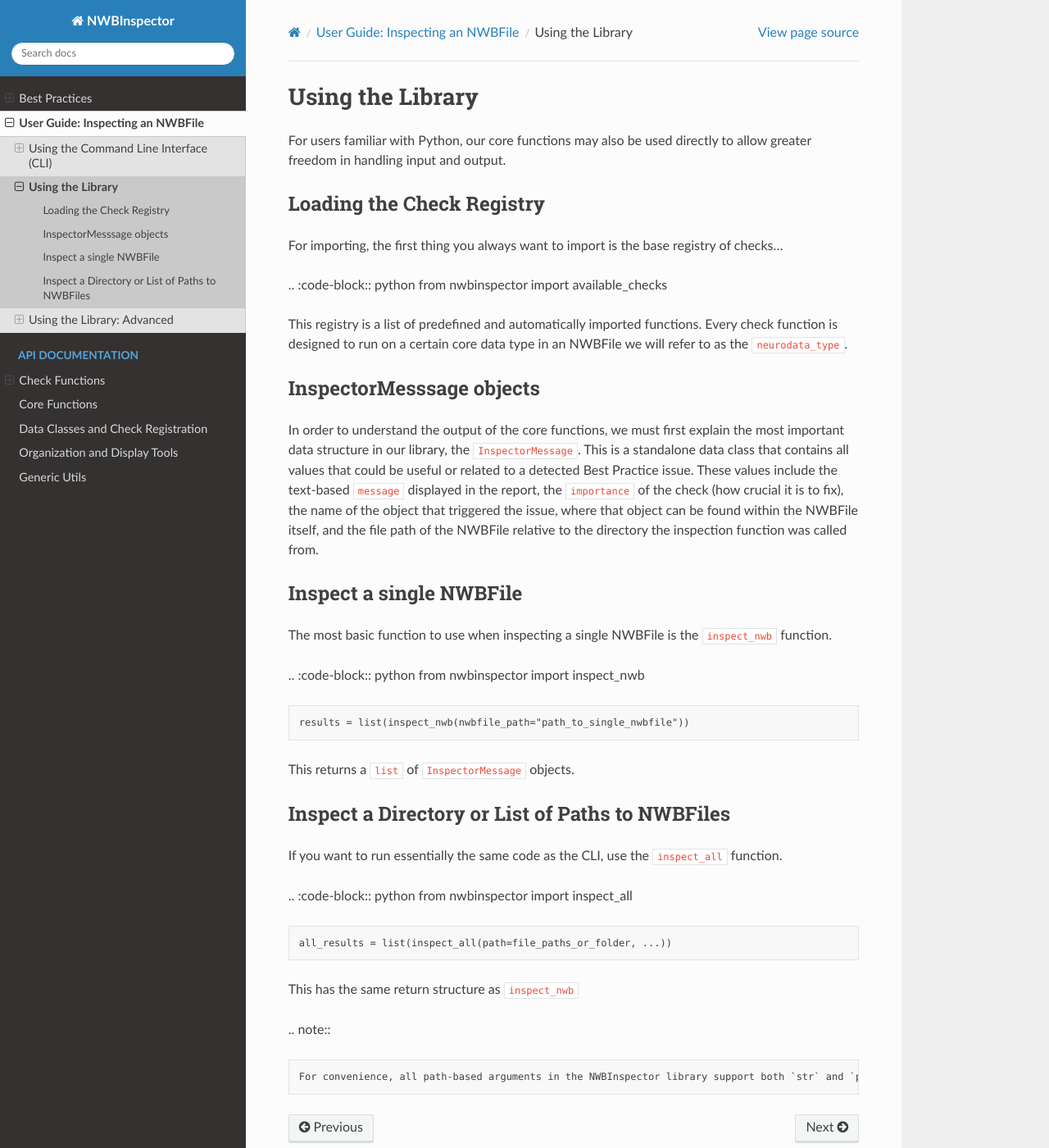
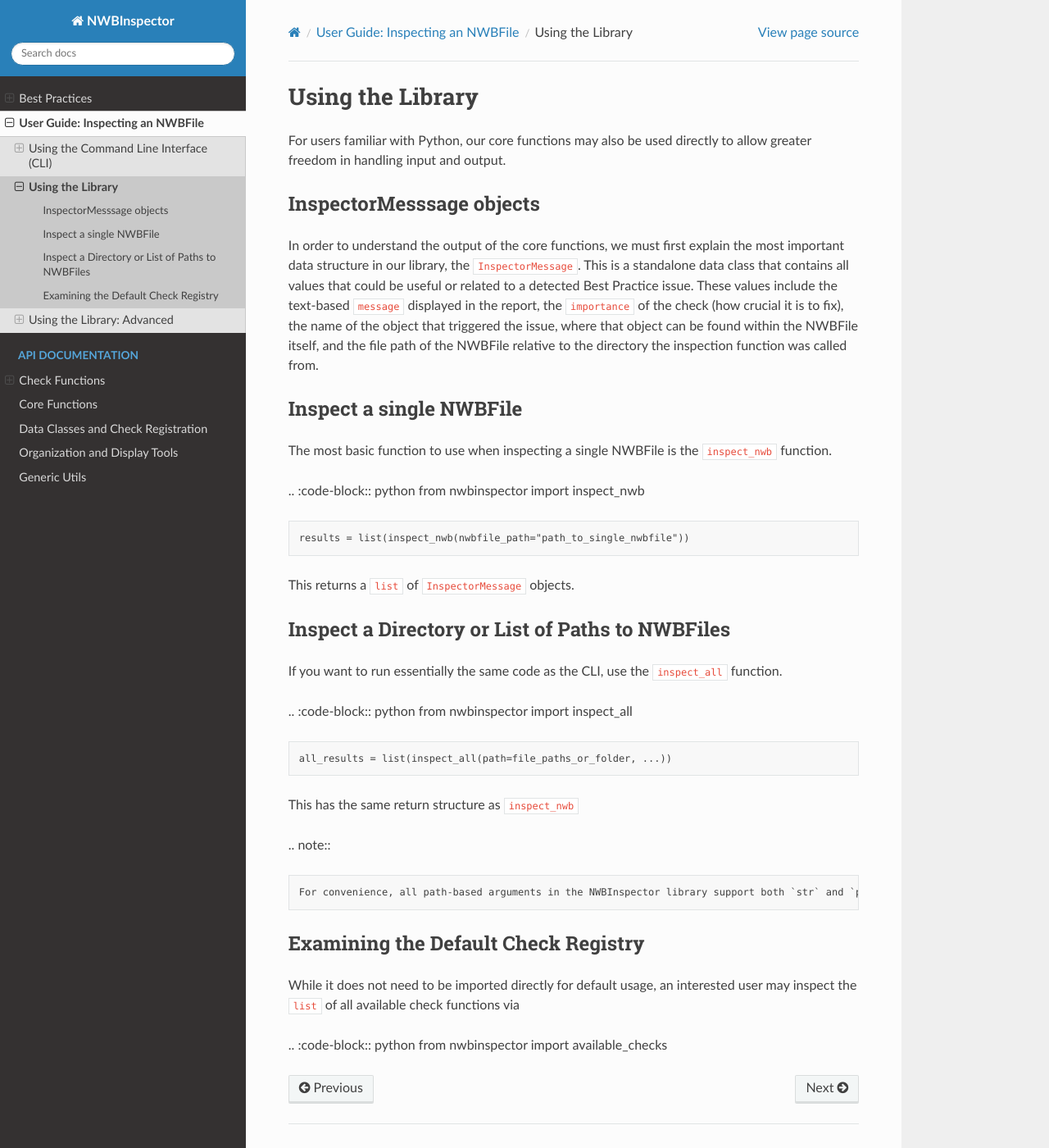
Before and after one commit to NeurodataWithoutBorders/nwbinspector, a Sphinx documentation site: the page built from docs/user_guide/usage_as_a_library.md, in a window 1280 px wide and 1400 px high. Shown: the whole window at 82% size. Built offline with Sphinx 7.4.7 and the Read the Docs theme 2.0.0, drawn with Linux system fonts in a browser that asks for light colours; pages that are not in the unit, such as notebooks, are missing from menus.

Commit message:
check registry is not actually required

```diff
--- a/docs/user_guide/usage_as_a_library.md
+++ b/docs/user_guide/usage_as_a_library.md
@@ -2,19 +2,6 @@
 =================
 
 For users familiar with Python, our core functions may also be used directly to allow greater freedom in handling input and output.
-
-
-Loading the Check Registry
---------------------------
-
-For importing, the first thing you always want to import is the base registry of checks...
-
-.. :code-block:: python
-    from nwbinspector import available_checks
-
-
-This registry is a list of predefined and automatically imported functions.
-Every check function is designed to run on a certain core data type in an NWBFile we will refer to as the `neurodata_type`.
 
 
 InspectorMesssage objects
@@ -57,3 +44,13 @@
 .. note::
 
     For convenience, all path-based arguments in the NWBInspector library support both `str` and `pathlib.Path` types.
+
+
+Examining the Default Check Registry
+------------------------------------
+
+While it does not need to be imported directly for default usage, an interested user may inspect the `list` of all
+available check functions via
+
+.. :code-block:: python
+    from nwbinspector import available_checks
```
